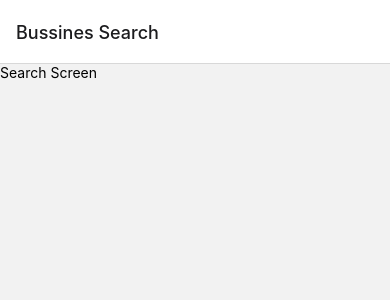
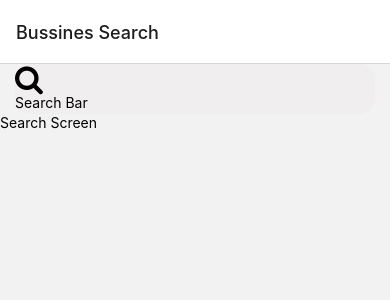
Before and after one commit to EnzoEsper/food, a React Native app: screen /Search in a window 390 px wide. Shown: the top 300 px of the page. Built offline with nearby package versions, Linux system fonts and the light colour scheme.

Commit message:
importing and adding an icon to the searchBar component

```diff
--- /dev/null
+++ b/src/components/SearchBar.js
@@ -0,0 +1,23 @@
+import React from "react"
+import { Text, View, StyleSheet } from "react-native"
+import { FontAwesome } from '@expo/vector-icons';
+
+const SearchBar = () => {
+  return (
+    <View style={styles.background}>
+      <FontAwesome name="search" size={30} color="black" />
+      <Text>Search Bar</Text>
+    </View>
+  )
+}
+
+const styles = StyleSheet.create({
+  background: {
+    backgroundColor: "#F0EEEE",
+    height: 50,
+    borderRadius: 15,
+    marginHorizontal: 15
+  }
+});
+
+export default SearchBar;
--- a/src/screens/SearchScreen.js
+++ b/src/screens/SearchScreen.js
@@ -1,9 +1,11 @@
 import React from "react"
 import { Text, View, StyleSheet } from "react-native"
+import SearchBar from "../components/SearchBar";
 
 const SearchScreen = () => {
   return (
     <View>
+      <SearchBar />
       <Text>Search Screen</Text>
     </View>
   )
```
